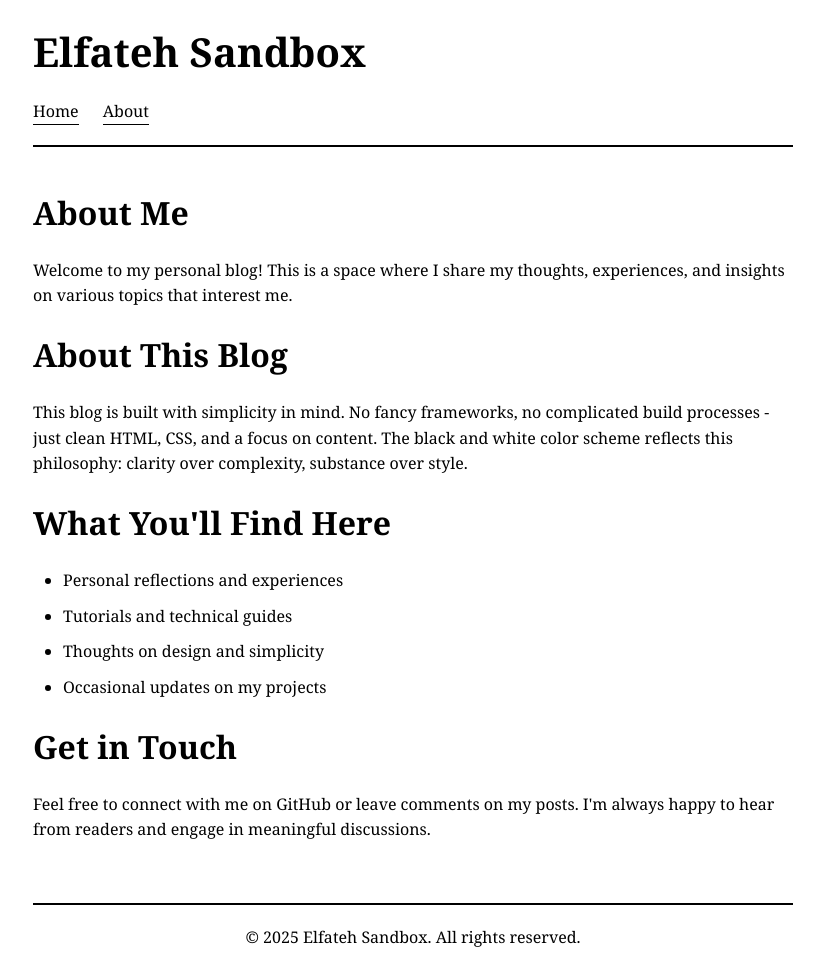
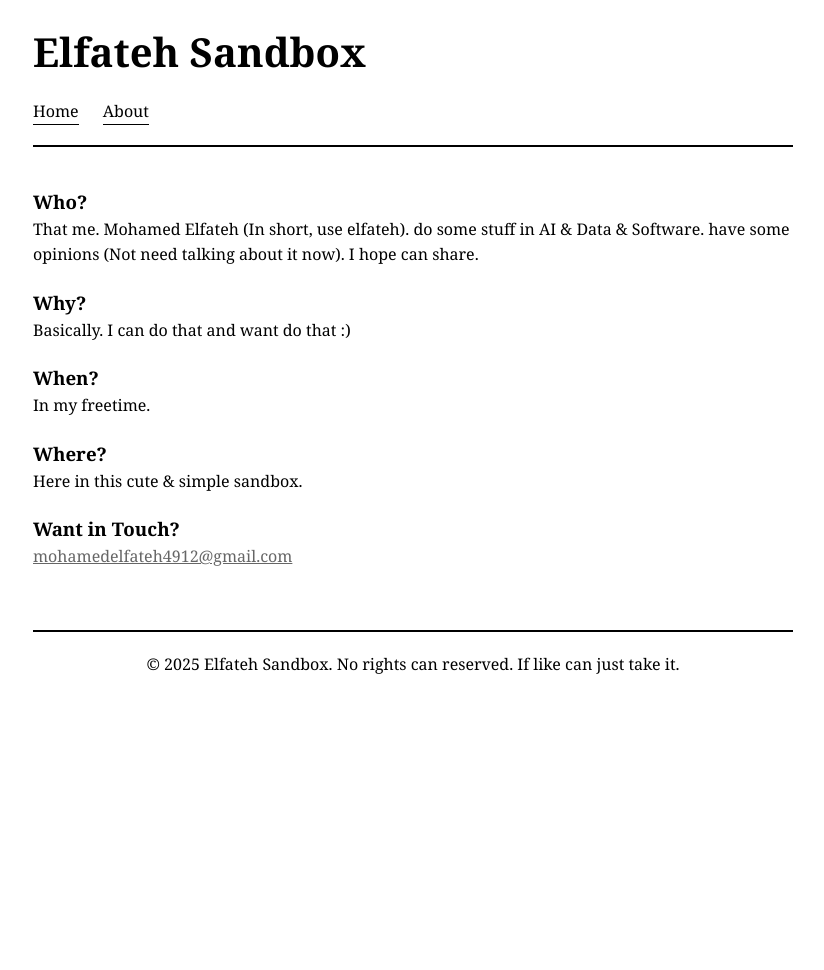
Before and after one commit to elfateh4/elfateh4.github.io, a Jekyll site: the page built from _pages/about.html, in a window 1280 px wide. Shown: the whole page, without its empty margins (227-1051 px from the left). Built offline with Jekyll 4.4.1, drawn with Linux system fonts in a browser that asks for light colours; after the commit the page ends 900 px from its top, so only the background shows below that.

Commit message:
chore: personalize site content and styling
- Updated footer copyright message to a fun, permissive note
- Rewrote about page with personal introduction and contact info
- Added custom selection colors and gray hyperlinks for better UX

```diff
--- a/_layouts/base.html
+++ b/_layouts/base.html
@@ -66,7 +66,7 @@
   {{ content }}
 
   <footer>
-    <p>&copy; {{ site.time | date: '%Y' }} {{ site.title }}. All rights reserved.</p>
+    <p>&copy; {{ site.time | date: '%Y' }} {{ site.title }}. No rights can reserved. If like can just take it.</p>
   </footer>
 </body>
 </html>
--- a/_pages/about.html
+++ b/_pages/about.html
@@ -6,20 +6,18 @@ order: 2
 ---
 
 <div class="about-content">
-  <h2>About Me</h2>
-  <p>Welcome to my personal blog! This is a space where I share my thoughts, experiences, and insights on various topics that interest me.</p>
+  <h3>Who?</h3>
+  <p>That me. Mohamed Elfateh (In short, use elfateh). do some stuff in AI & Data & Software. have some opinions (Not need talking about it now). I hope can share.</p>
 
-  <h2>About This Blog</h2>
-  <p>This blog is built with simplicity in mind. No fancy frameworks, no complicated build processes - just clean HTML, CSS, and a focus on content. The black and white color scheme reflects this philosophy: clarity over complexity, substance over style.</p>
+  <h3>Why?</h3>
+  <p>Basically. I can do that and want do that :)</p>
 
-  <h2>What You'll Find Here</h2>
-  <ul>
-    <li>Personal reflections and experiences</li>
-    <li>Tutorials and technical guides</li>
-    <li>Thoughts on design and simplicity</li>
-    <li>Occasional updates on my projects</li>
-  </ul>
+  <h3>When?</h3>
+  <p>In my freetime.</p>
 
-  <h2>Get in Touch</h2>
-  <p>Feel free to connect with me on GitHub or leave comments on my posts. I'm always happy to hear from readers and engage in meaningful discussions.</p>
+  <h3>Where?</h3>
+  <p>Here in this cute & simple sandbox.</p>
+
+  <h3>Want in Touch?</h3>
+  <p><a href="mailto:mohamedelfateh4912@gmail.com">mohamedelfateh4912@gmail.com</a></p>
 </div>
--- a/style.css
+++ b/style.css
@@ -231,3 +231,22 @@ footer {
         font-size: 1.5em;
     }
 }
+
+/* Custom selection colors */
+::-webkit-selection {
+    background: #000;
+    color: #fff;
+}
+::-moz-selection {
+    background: #000;
+    color: #fff;
+}
+::selection {
+    background: #000;
+    color: #fff;
+}
+
+/* All hyperlinks in gray */
+a {
+    color: #666;
+}
```
